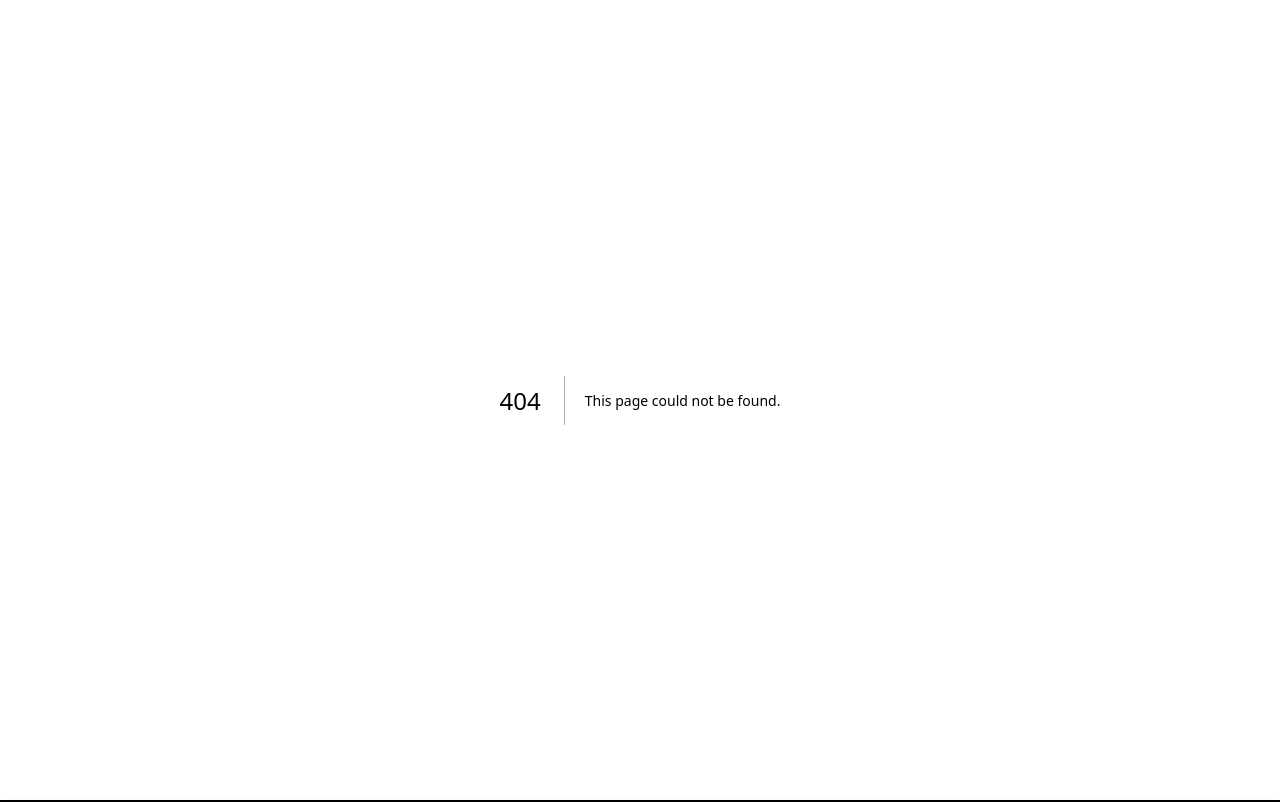
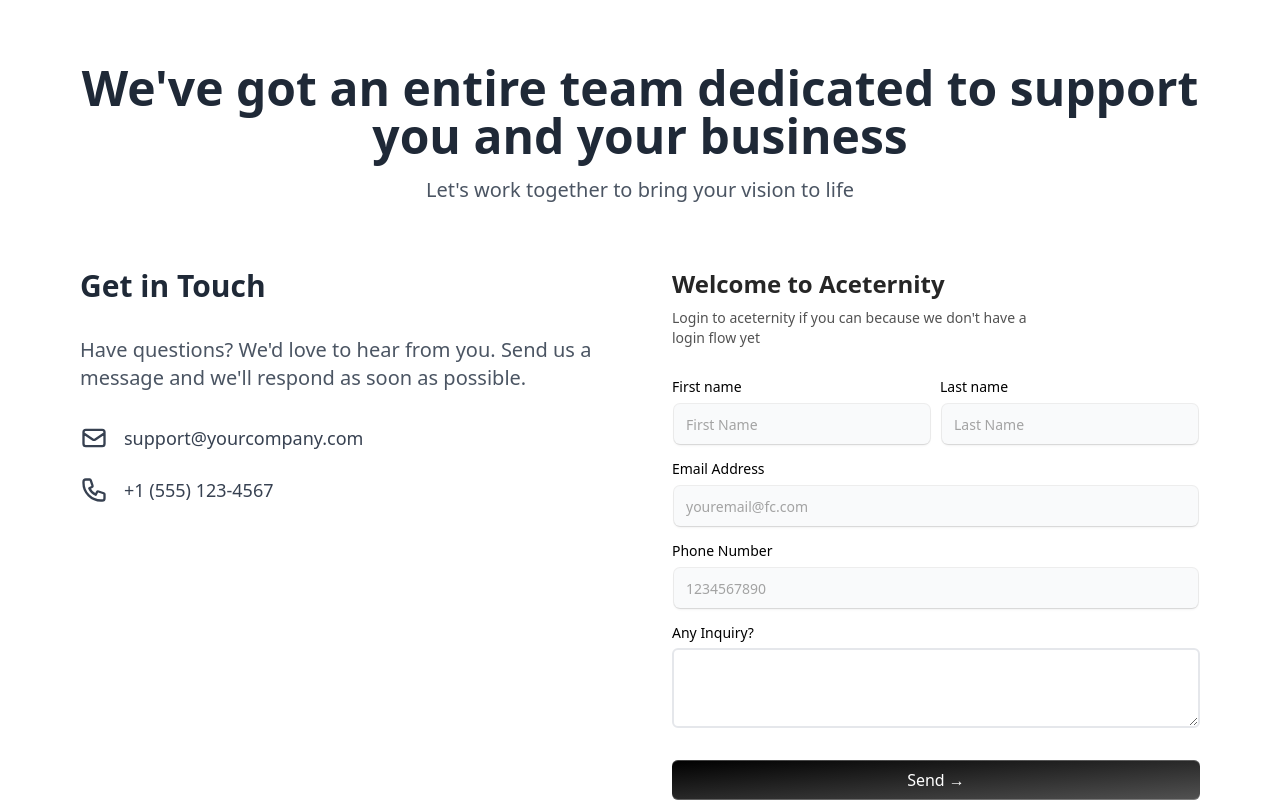
Before and after one commit to MrRain-Developer/Main, a Next.js app: page /contact in a window 1280 px wide. Before the commit this address had no page. Shown: the top 802 px of the page. Built offline with nearby package versions, Linux system fonts and the light colour scheme.

Commit message:
Bismillah

```diff
--- a/app/blog/page.tsx
+++ b/app/blog/page.tsx
@@ -21,17 +21,16 @@
       <div className="w-full h-[30rem] bg-gray-500"></div>
 
       <Content />
+      <div className="max-w-screen-lg mx-auto">
+        <div className="grid grid-cols-2 gap-4 m-4">
+          <div className="border border-gray-300 rounded-lg p-4 shadow-lg">
+            <LinkPreviewOne />
+          </div>
 
-      <div className="grid grid-cols-2 px-20 gap-4 m-4">
-
-        <div className="border border-gray-300 rounded-lg p-4 shadow-lg">
-          <LinkPreviewOne />
+          <div className="border border-gray-300 rounded-lg p-4 shadow-lg">
+            <LinkPreviewTwo />
+          </div>
         </div>
-
-        <div className="border border-gray-300 rounded-lg p-4 shadow-lg">
-          <LinkPreviewTwo />
-        </div>
-
       </div>
 
     </div>
--- /dev/null
+++ b/app/contact/layout.tsx
@@ -0,0 +1,11 @@
+export default function Service({
+    children, // will be a page or nested layout
+}: {
+    children: React.ReactNode
+}) {
+    return (
+        <section className="">
+            {children}
+        </section>
+    )
+}
--- /dev/null
+++ b/app/contact/page.tsx
@@ -0,0 +1,42 @@
+import { SignupForm } from "../../components/SignupForm";
+export default function Contact() {
+    return (
+        <div className="container mx-auto px-4 py-16 max-w-6xl">
+            <div className="text-center mb-16">
+                <h1 className="text-4xl md:text-5xl font-bold text-gray-800 mb-4">
+                    We've got an entire team dedicated to support you and your business
+                </h1>
+                <p className="text-gray-600 text-xl max-w-2xl mx-auto">
+                    Let's work together to bring your vision to life
+                </p>
+            </div>
+
+            <div className="grid grid-cols-1 md:grid-cols-2 gap-16">
+                <div className="space-y-8">
+                    <h2 className="text-3xl font-bold text-gray-800">Get in Touch</h2>
+                    <p className="text-gray-600 text-xl">
+                        Have questions? We'd love to hear from you. Send us a message
+                        and we'll respond as soon as possible.
+                    </p>
+
+                    <div className="space-y-6 mt-12">
+                        <div className="flex items-center">
+                            <svg className="w-7 h-7 text-gray-700 mr-4" fill="none" stroke="currentColor" viewBox="0 0 24 24">
+                                <path strokeLinecap="round" strokeLinejoin="round" strokeWidth="2" d="M3 8l7.89 5.26a2 2 0 002.22 0L21 8M5 19h14a2 2 0 002-2V7a2 2 0 00-2-2H5a2 2 0 00-2 2v10a2 2 0 002 2z" />
+                            </svg>
+                            <span className="text-gray-700 text-lg">support@yourcompany.com</span>
+                        </div>
+                        <div className="flex items-center">
+                            <svg className="w-7 h-7 text-gray-700 mr-4" fill="none" stroke="currentColor" viewBox="0 0 24 24">
+                                <path strokeLinecap="round" strokeLinejoin="round" strokeWidth="2" d="M3 5a2 2 0 012-2h3.28a1 1 0 01.948.684l1.498 4.493a1 1 0 01-.502 1.21l-2.257 1.13a11.042 11.042 0 005.516 5.516l1.13-2.257a1 1 0 011.21-.502l4.493 1.498a1 1 0 01.684.949V19a2 2 0 01-2 2h-1C9.716 21 3 14.284 3 6V5z" />
+                            </svg>
+                            <span className="text-gray-700 text-lg">+1 (555) 123-4567</span>
+                        </div>
+                    </div>
+                </div>
+
+                <SignupForm />
+            </div>
+        </div>
+    );
+}
--- a/components/SignupForm.tsx
+++ b/components/SignupForm.tsx
@@ -16,8 +16,8 @@
     console.log("Form submitted");
   };
   return (
-    <div className="max-w-md w-full mx-auto rounded-none md:rounded-2xl p-4 md:p-8 shadow-input bg-white dark:bg-black">
-      <h2 className="font-bold text-xl text-neutral-800 dark:text-neutral-200">
+    <div className="w-full mx-auto rounded-none md:rounded-2xl  bg-white dark:bg-black">
+      <h2 className="font-bold text-xl md:text-2xl text-neutral-800 dark:text-neutral-200">
         Welcome to Aceternity
       </h2>
       <p className="text-neutral-600 text-sm max-w-sm mt-2 dark:text-neutral-300">
@@ -60,7 +60,7 @@
 
         <div className="bg-gradient-to-r from-transparent via-neutral-300 dark:via-neutral-700 to-transparent my-8 h-[1px] w-full" />
 
-        {/* <div className="flex flex-col space-y-4">
+        <div className="flex flex-col space-y-4">
           <button
             className=" relative group/btn flex space-x-2 items-center justify-start px-4 w-full text-black rounded-md h-10 font-medium shadow-input bg-gray-50 dark:bg-zinc-900 dark:shadow-[0px_0px_1px_1px_var(--neutral-800)]"
             type="submit"
@@ -91,7 +91,7 @@
             </span>
             <BottomGradient />
           </button>
-        </div> */}
+        </div>
       </form>
     </div>
   );
--- a/components/ui/lamp.tsx
+++ b/components/ui/lamp.tsx
@@ -52,7 +52,7 @@
           <div className="absolute  w-40 h-[100%] right-0 bg-slate-950  bottom-0 z-20 [mask-image:linear-gradient(to_left,white,transparent)]" />
           <div className="absolute  w-[100%] right-0 bg-slate-950 h-40 bottom-0 z-20 [mask-image:linear-gradient(to_top,white,transparent)]" />
         </motion.div>
-        <div className="absolute top-1/2 h-48 w-full translate-y-12 scale-x-150 bg-slate-950 blur-2xl"></div>
+        <div className="absolute  h-48 w-full translate-y-12 scale-x-150 bg-slate-950 blur-2xl"></div>
         <div className="absolute top-1/2 z-50 h-48 w-full bg-transparent opacity-10 backdrop-blur-md"></div>
         {/* <div className="absolute inset-auto z-50 h-10 w-[28rem] -translate-y-1/2 rounded-full bg-cyan-500 opacity-50 blur-3xl"></div> */}
         <motion.div
```
